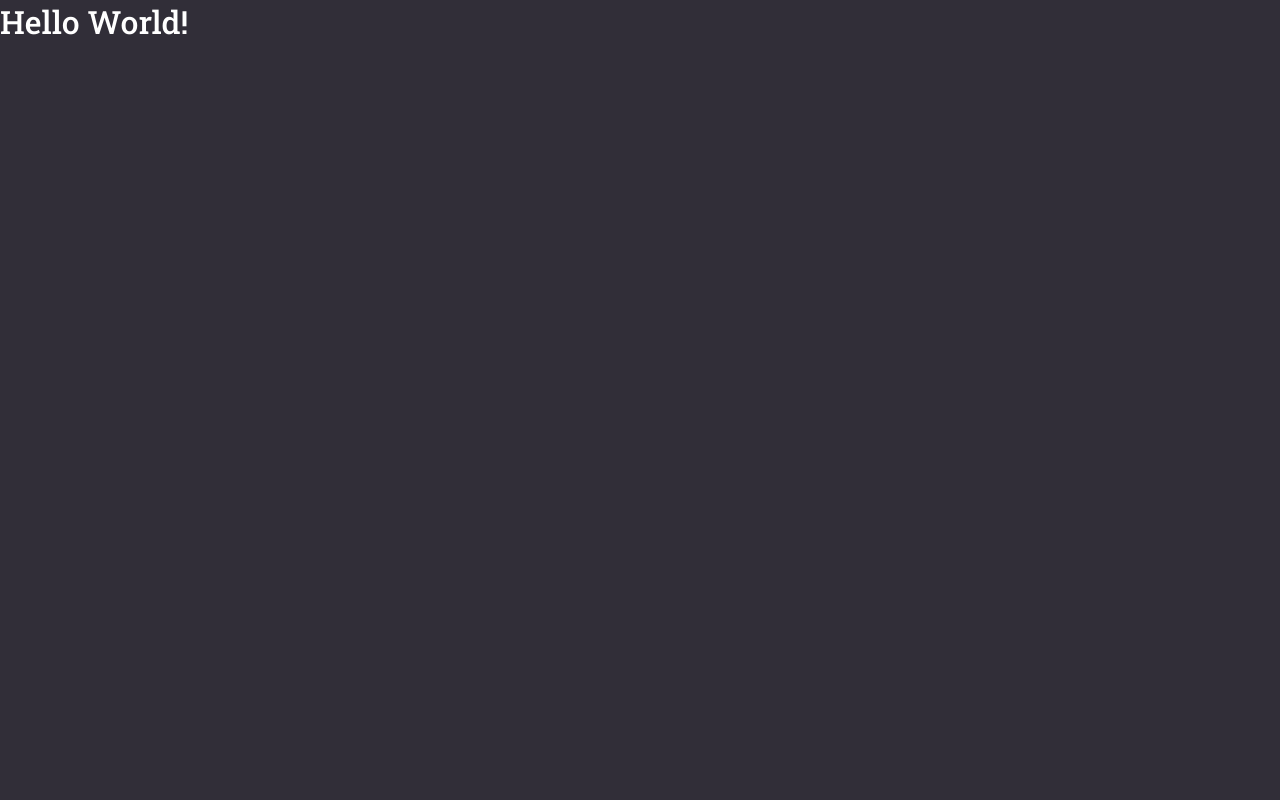
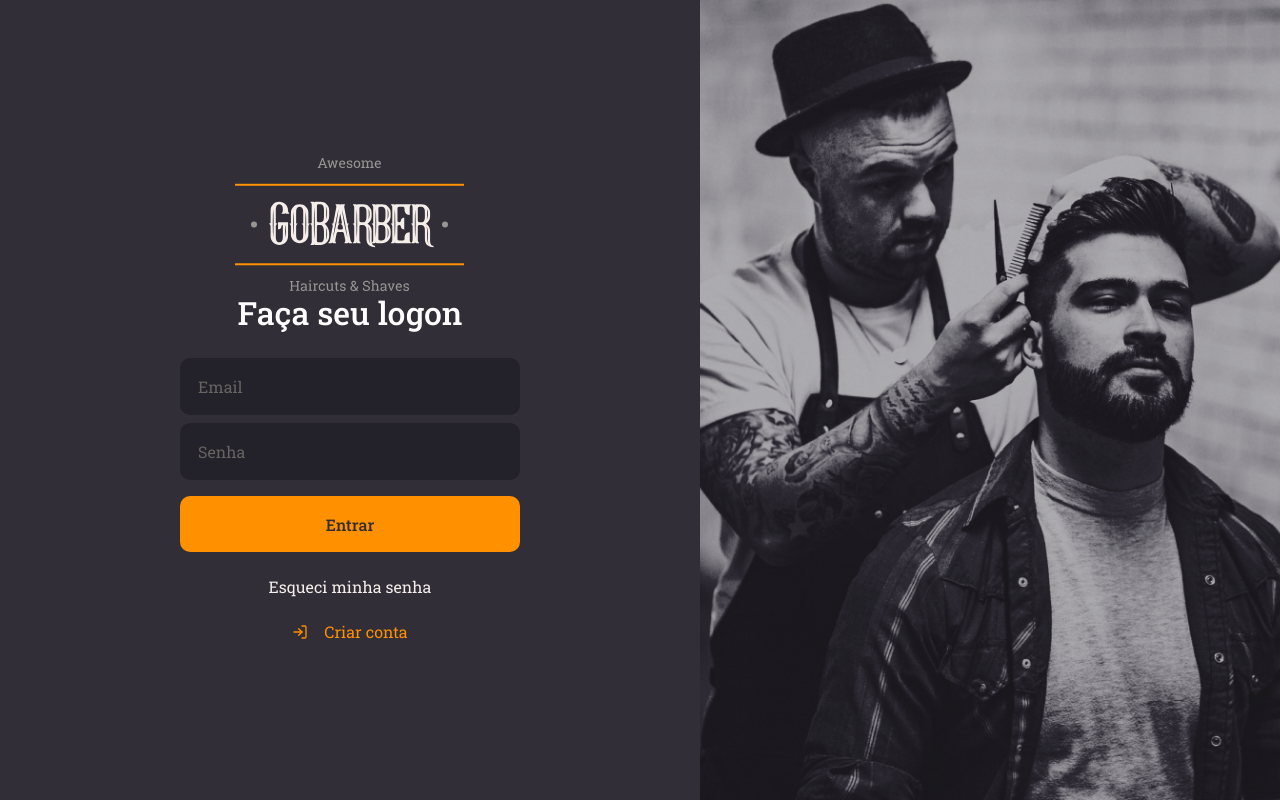
Before and after one commit to FernandoFreireDev/gobarber-front, a React (Create React App) app: page / in a window 1280 px wide. Built offline with nearby package versions, Linux system fonts and the light colour scheme.

Commit message:
pagina de login

```diff
--- a/package.json
+++ b/package.json
@@ -10,8 +10,10 @@
     "@types/node": "^16.11.21",
     "@types/react": "^17.0.38",
     "@types/react-dom": "^17.0.11",
+    "polished": "^4.1.3",
     "react": "^17.0.2",
     "react-dom": "^17.0.2",
+    "react-icons": "^4.3.1",
     "react-scripts": "5.0.0",
     "styled-components": "^5.3.3",
     "typescript": "^4.5.4",
--- a/src/App.tsx
+++ b/src/App.tsx
@@ -1,10 +1,11 @@
 import React from 'react';
 
 import GlobalStyle from './styles/global';
+import SignIn from './pages/SignIn';
 
 const App: React.FC = () => (
   <>
-    <h1>Hello World!</h1>
+    <SignIn />
     <GlobalStyle />
   </>
 );
--- /dev/null
+++ b/src/pages/SignIn/index.tsx
@@ -0,0 +1,33 @@
+import React from 'react';
+import { FiLogIn } from 'react-icons/fi';
+
+import logoImg from '../../assets/logo.svg';
+
+import { Container, Content, Background } from './styles';
+
+const SignIn: React.FC = () => (
+  <Container>
+    <Content>
+      <img src={logoImg} alt="GoBarber" width={230} />
+      <form>
+        <h1>Faça seu logon</h1>
+
+        <input placeholder="Email" />
+
+        <input type="password" placeholder="Senha" />
+
+        <button type="submit">Entrar</button>
+
+        <a href="forgot">Esqueci minha senha</a>
+      </form>
+
+      <a href="#asd">
+        <FiLogIn />
+        Criar conta
+      </a>
+    </Content>
+    <Background />
+  </Container>
+);
+
+export default SignIn;
--- /dev/null
+++ b/src/pages/SignIn/styles.ts
@@ -0,0 +1,99 @@
+import styled from 'styled-components';
+import { shade } from 'polished';
+
+import signInBackground from '../../assets/sign-in-background.png';
+
+export const Container = styled.div`
+  height: 100vh;
+  display: flex;
+  align-items: stretch;
+`;
+
+export const Content = styled.div`
+  display: flex;
+  flex-direction: column;
+  align-items: center;
+  place-content: center;
+  width: 100%;
+  max-width: 700px;
+
+  form {
+    width: 340px;
+    text-align: center;
+
+    h1 {
+      margin-bottom: 24px;
+    }
+
+    input {
+      background: #232129;
+      border-radius: 10px;
+      border: 2px solid #232129;
+      color: #f4ede8;
+      padding: 16px;
+      width: 100%;
+
+      &::placeholder {
+        color: #666360;
+      }
+
+      & + input {
+        margin-top: 8px;
+      }
+    }
+
+    button {
+      background: #ff9000;
+      height: 56px;
+      border-radius: 10px;
+      border: 0;
+      padding: 0 16px;
+      width: 100%;
+      color: #312e28;
+      font-weight: 500;
+      margin-top: 16px;
+      transition: background-color 0.2s;
+
+      &:hover {
+        background: ${shade(0.2, '#ff9000')};
+      }
+    }
+
+    > a {
+      color: #f4ede8;
+      display: block;
+      margin-top: 24px;
+      text-decoration: none;
+      transition: color 0.2s;
+
+      &:hover {
+        color: ${shade(0.2, '#f4ede8')};
+      }
+    }
+  }
+
+  > a {
+    color: #ff9000;
+    display: block;
+    margin-top: 24px;
+    text-decoration: none;
+    transition: color 0.2s;
+
+    display: flex;
+    align-items: center;
+
+    &:hover {
+      color: ${shade(0.2, '#ff9000')};
+    }
+
+    svg {
+      margin-right: 16px;
+    }
+  }
+`;
+
+export const Background = styled.div`
+  flex: 1;
+  background: url(${signInBackground}) no-repeat center;
+  background-size: cover;
+`;
```
Also changed, not shown: .eslintrc.json, src/assets/logo.svg (added), src/assets/sign-in-background.png (added).
